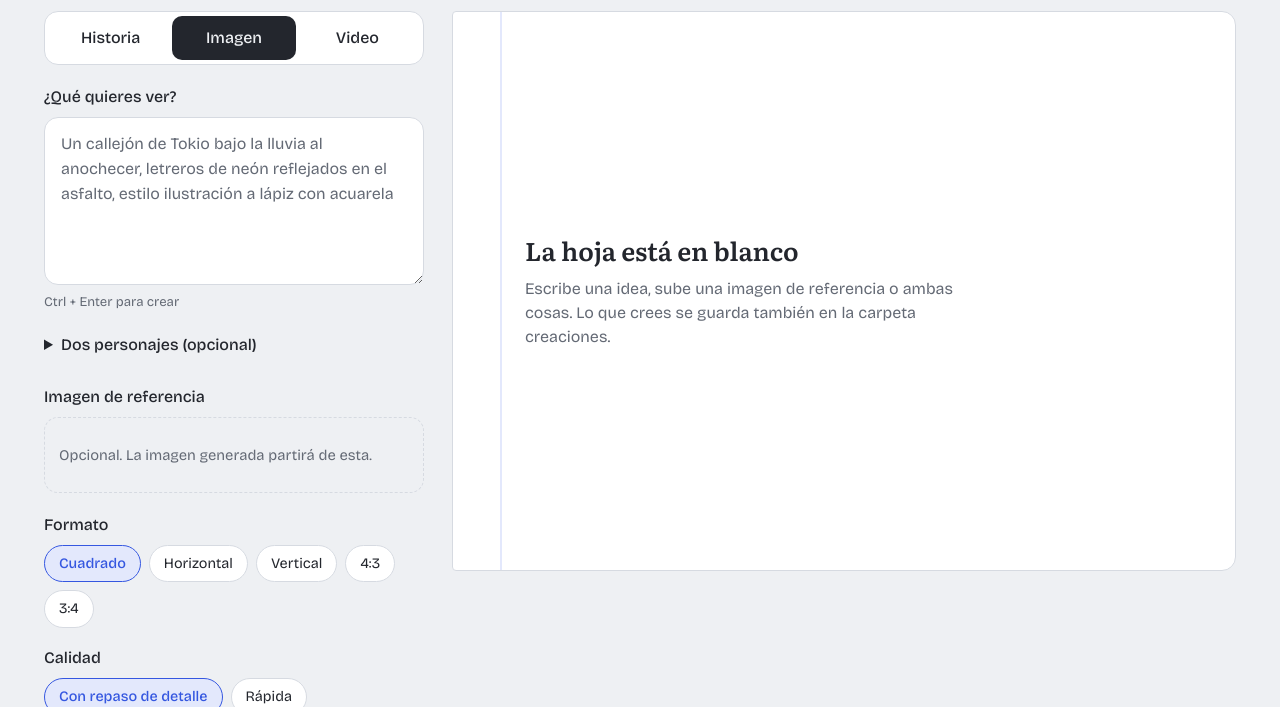
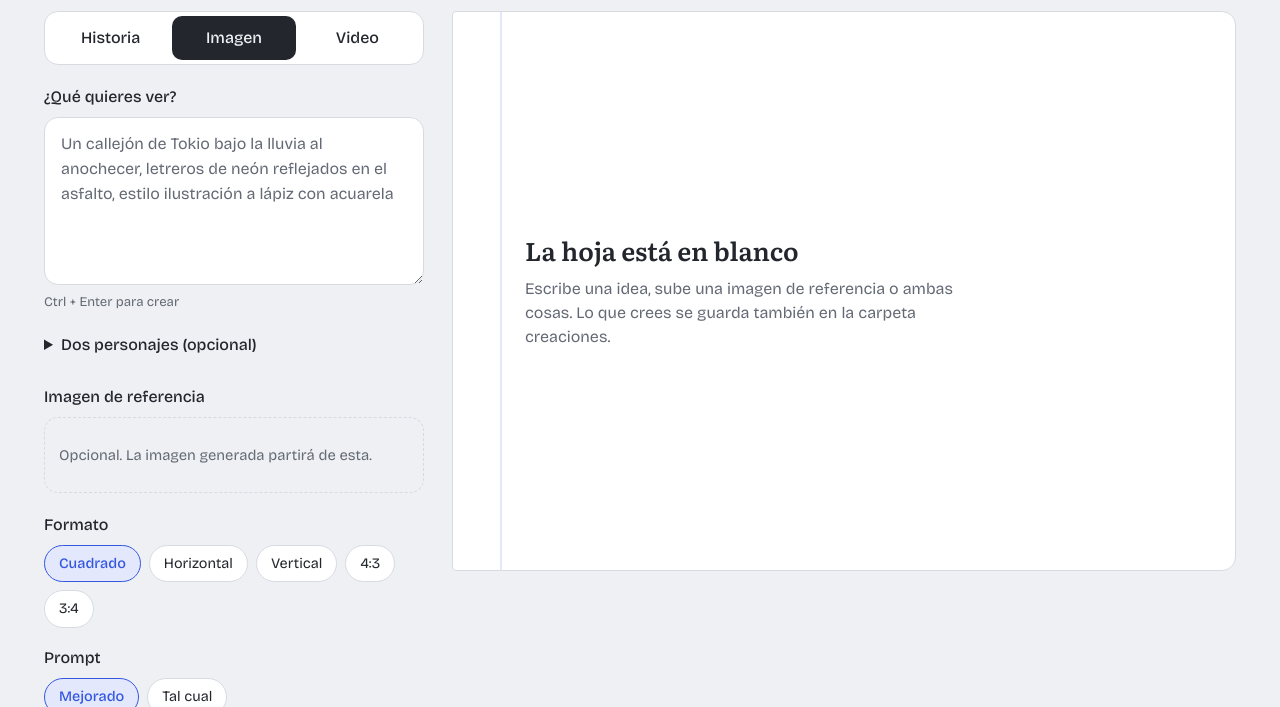
Before and after one commit to David77R/himitsujou-ai, a website: page public/index.html in a window 1280 px wide. Both pictures are taken after a click on the button "Imagen". Shown: the part 93-800 px from the top of the page. Drawn offline with nearby package versions, Linux system fonts and the light colour scheme; no server answers.

Commit message:
Opción para enviar el prompt tal cual, sin reescritura

```diff
--- a/public/index.html
+++ b/public/index.html
@@ -631,6 +631,11 @@
             <button type="button" data-value="4:3" aria-pressed="false">4:3</button>
             <button type="button" data-value="3:4" aria-pressed="false">3:4</button>
           </div>
+          <span class="field-label">Prompt</span>
+          <div class="chips" data-option="promptMode">
+            <button type="button" data-value="mejorado" aria-pressed="true">Mejorado</button>
+            <button type="button" data-value="tal-cual" aria-pressed="false">Tal cual</button>
+          </div>
           <span class="field-label">Calidad</span>
           <div class="chips" data-option="detail">
             <button type="button" data-value="si" aria-pressed="true">Con repaso de detalle</button>
@@ -680,7 +685,7 @@
 
     const state = {
       mode: 'story',
-      options: { length: 'media', aspectRatio: '1:1', detail: 'si', videoRatio: '16:9', seconds: '5' },
+      options: { length: 'media', aspectRatio: '1:1', detail: 'si', promptMode: 'mejorado', videoRatio: '16:9', seconds: '5' },
       image: null,
       busy: false,
       controller: null,
@@ -1015,6 +1020,7 @@
           prompt,
           aspectRatio: state.options.aspectRatio,
           detail: state.options.detail === 'si',
+          raw: state.options.promptMode === 'tal-cual',
           characters: [$('character-left').value.trim(), $('character-right').value.trim()],
           image: imagePayload()
         };
```
Also changed, not shown: server.js (+4 -3 lines).
